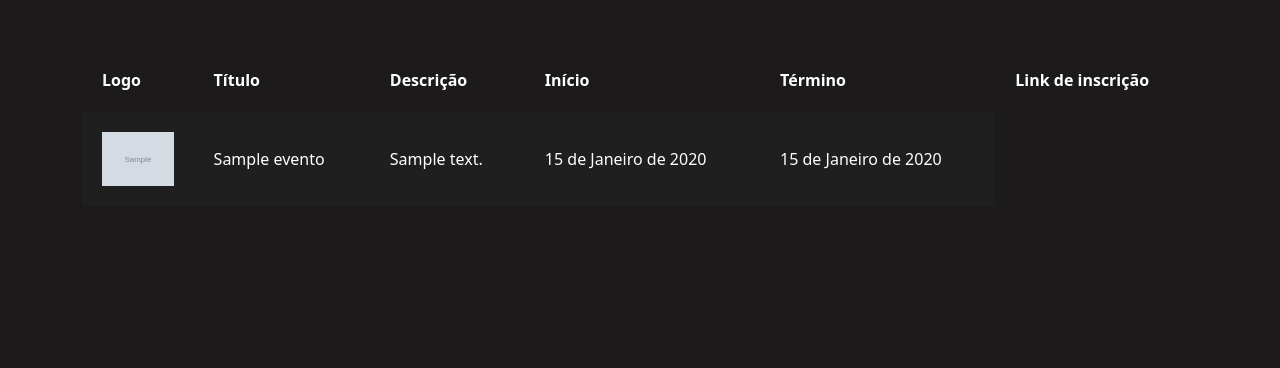
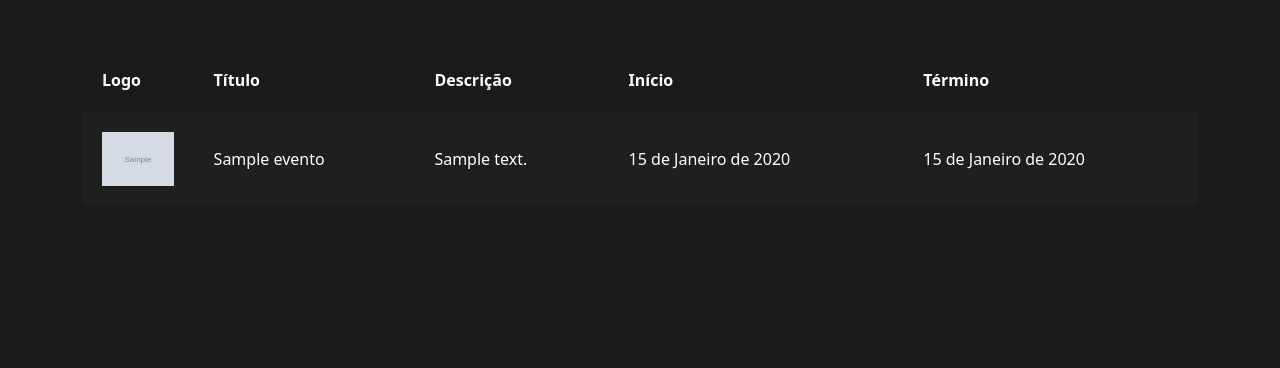
Before and after one commit to GabrielHenri39/pws6_0, a Django app: page /cliente/meus_eventos/ in a window 1280 px wide. Shown: the part 56-424 px from the top of the page. Run offline with Django 4.2, Linux system fonts and the light colour scheme; a user stored in the database is signed in; tables that the repository leaves empty hold one stand-in row (values such as "Sample post").

Commit message:
meus_eventos upgrade 2

```diff
--- a/cliente/templates/meus_eventos.html
+++ b/cliente/templates/meus_eventos.html
@@ -18,7 +18,7 @@
                         <th>Descrição</th>
                         <th>Início</th>
                         <th>Término</th>
-                        <th>Link de inscrição</th>
+
                     </tr>
 
                     {% for evento in eventos %}
```
